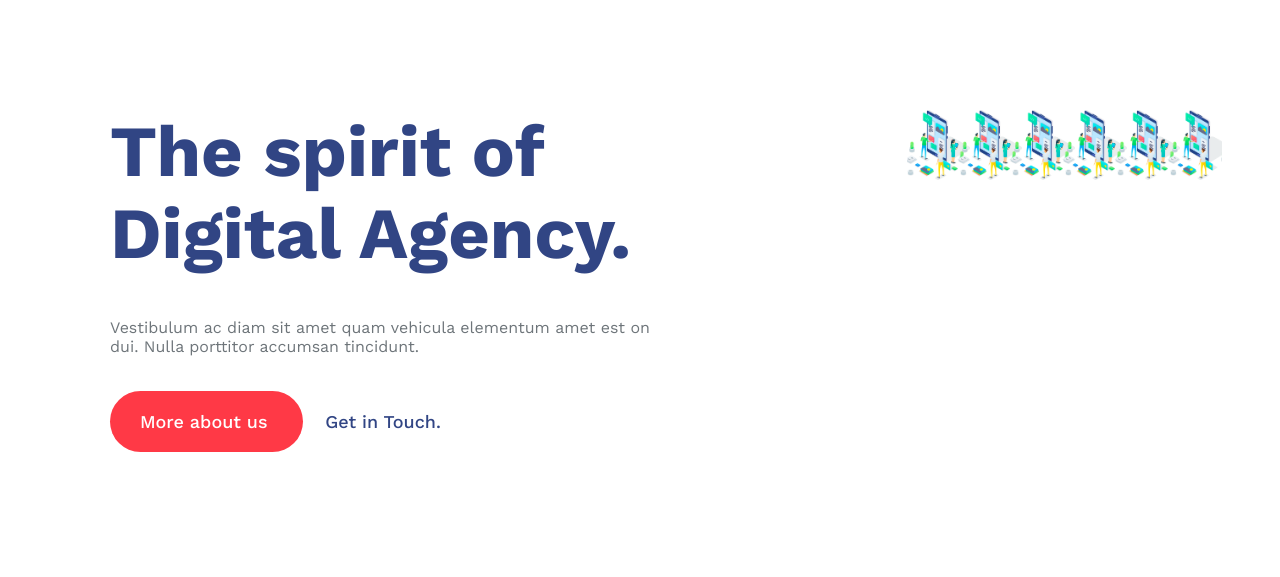
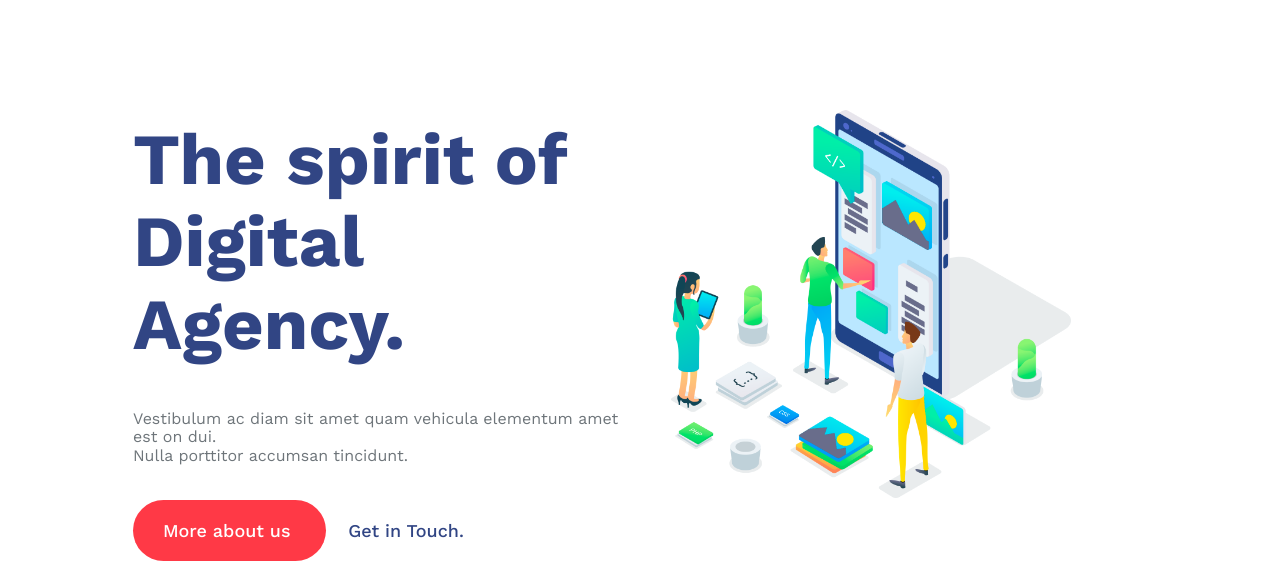
Before and after one commit to Jorjeee3/tesk-task-devTeamGlobal, a plain HTML site: page index.html in a window 1280 px wide. Shown: the part 161-738 px from the top of the page. Drawn offline with nearby package versions, Linux system fonts and the light colour scheme.

Commit message:
fix spotlight text

```diff
--- a/index.html
+++ b/index.html
@@ -70,7 +70,7 @@
                         Digital Agency.
                     </h1>
                     <span class="spotlight-text">
-                        Vestibulum ac diam sit amet quam vehicula elementum amet est on dui.
+                        Vestibulum ac diam sit amet quam vehicula elementum amet est on dui. <br>
                         Nulla porttitor accumsan tincidunt.
                     </span>
                     <div class="spotlight-links">
--- a/style.css
+++ b/style.css
@@ -158,7 +158,7 @@ body {
     margin: 0 auto;
     display: flex;
     flex-direction: column;
-    margin-bottom:60px;
+    margin-bottom:120px;
 }
 
 .spotlight-title {
@@ -195,7 +195,7 @@ body {
 
 .slider-item {
     width: 100%;
-    margin: 0 auto;
+    margin: 0 auto 50px;
     max-width: 500px;
     height: 500px;
 }
@@ -384,14 +384,13 @@ body {
 }
 
 .container {
-    /* width: 100%;
+    width: 100%;
     max-width: 1024px;
-    margin: 0 auto;
-    display: flex; */
+    margin: 0 200px;
     display: flex;
-    width: 90%;
-    justify-content: space-between;
-    align-items: flex-start;
+    width: 100%;
+    justify-content: space-around;
+    align-items: center;
     padding-top: 50px;
     margin-left: 90px;
 }
@@ -408,17 +407,17 @@ body {
 }
 
 .slider {
-    width: 315px;
-    height: 480px;
+    width: 400px;
+    height: 440px;
     margin-left: 0;
     overflow: hidden;
 
 }
 
 .slider-content {
-    display: flex;
-    width: 315px;
-    height: 480px;
+    display: block;
+    width: 400px;
+    height: 440px;
     position: relative;
     left: 0;
     min-width: 0;
@@ -426,9 +425,9 @@ body {
 }
 
 .slider-item {
-    width: 50%;
+    width: 100%;
     height: auto;
-    margin: 0 -10px;
+    /* margin: 0 -10px; */
 }
 
 .digital-slider-image {
```
